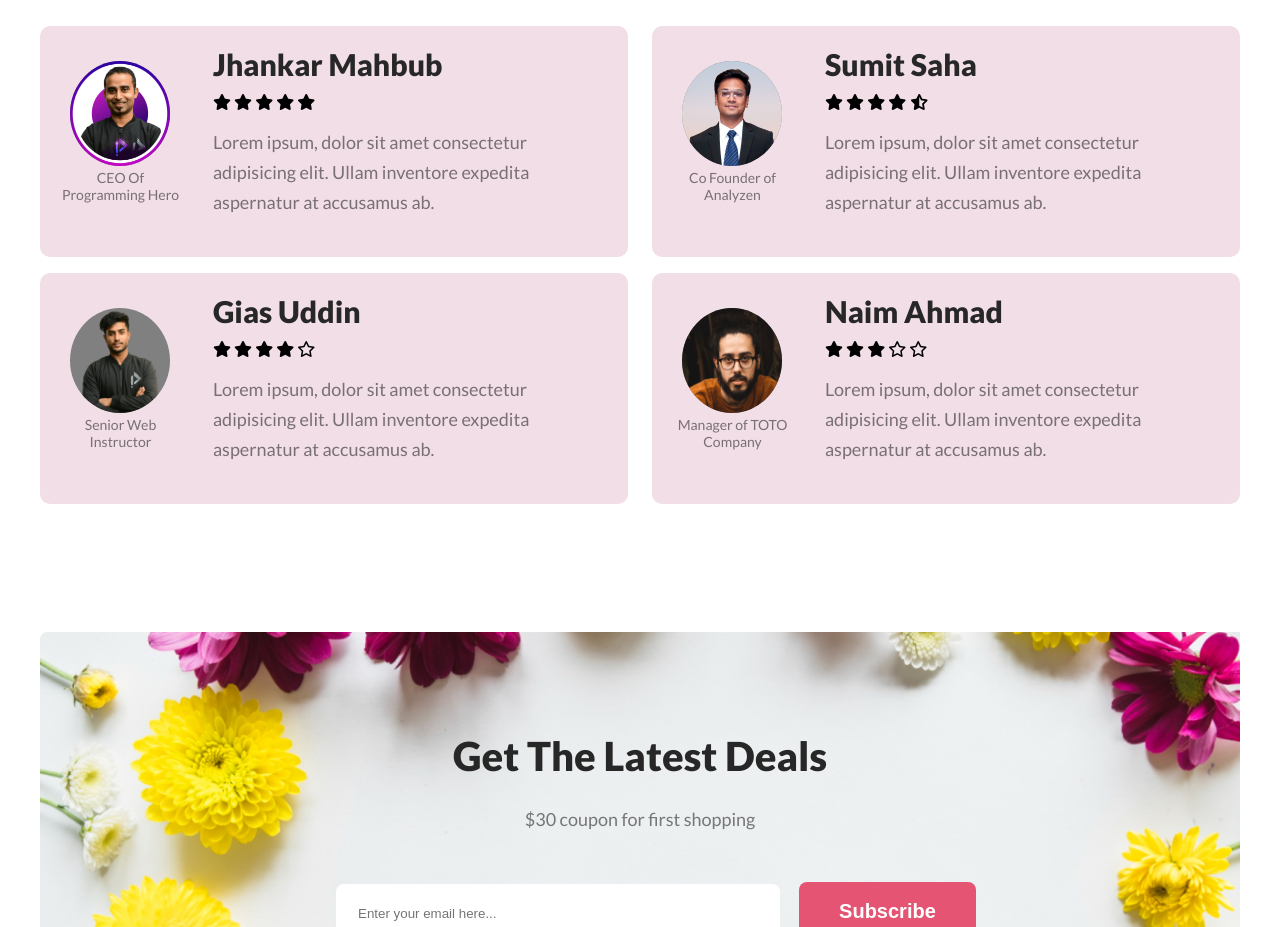
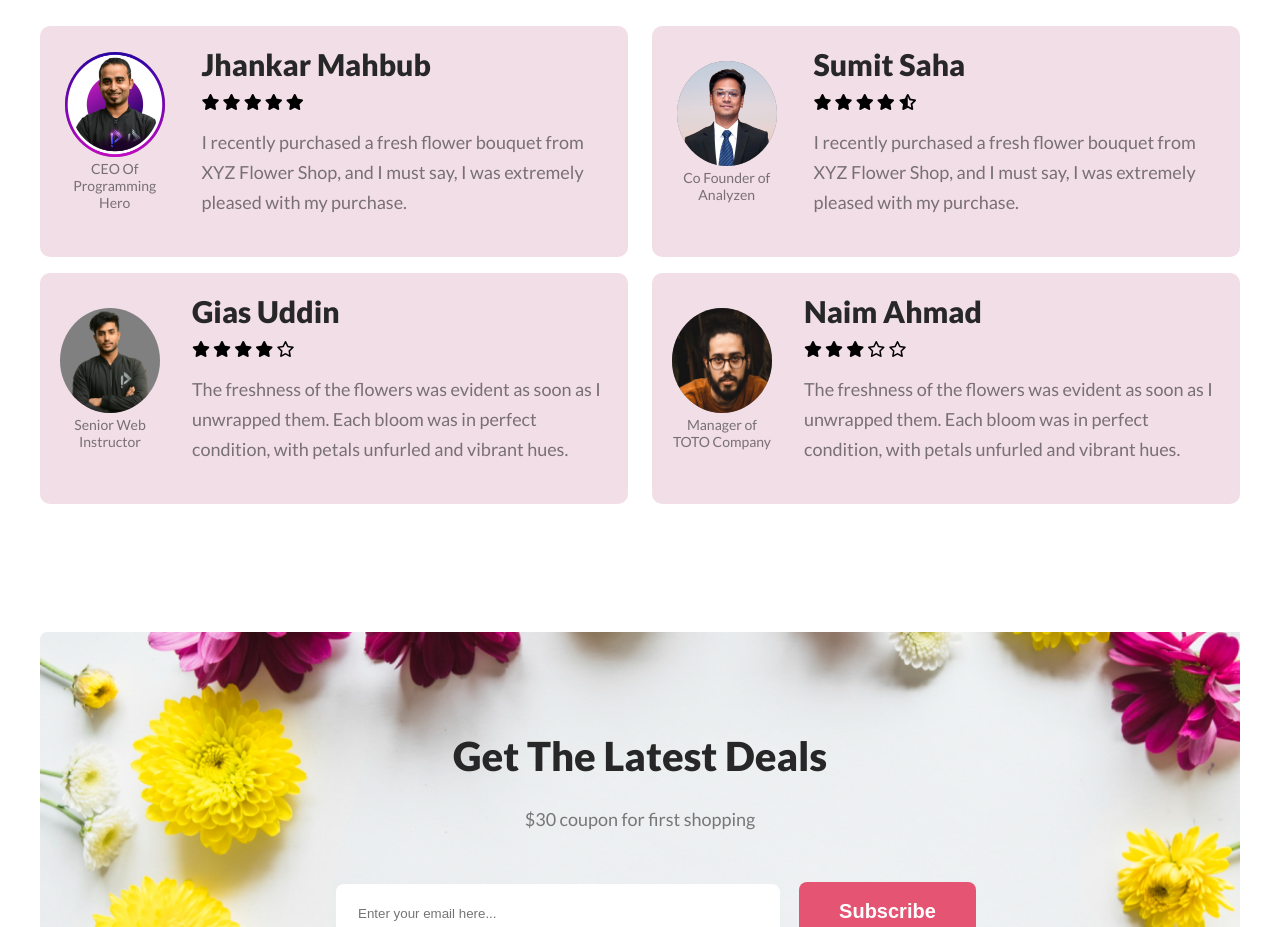
Before and after one commit to Naim-Ahmad/flower-shop, a plain HTML site: page index.html in a window 1280 px wide. Shown: the part 3600-4527 px from the top of the page. Drawn offline with Linux system fonts and the light colour scheme.

Commit message:
finshed the project

```diff
--- a/index.html
+++ b/index.html
@@ -116,8 +116,8 @@
                         <i class="fa-solid fa-star"></i>
                         <i class="fa-solid fa-star"></i>
                     </div>
-                    <p class="customer-feedback description">Lorem ipsum, dolor sit amet consectetur adipisicing elit. Ullam inventore expedita aspernatur at
-                        accusamus ab.</p>
+                    <p class="customer-feedback description">I recently purchased a fresh flower bouquet from XYZ Flower Shop, and I must say, I was extremely pleased with my
+                    purchase.</p>
                    </div>
                 </div>
                 <div class="feedback-box flex-between">
@@ -134,8 +134,8 @@
                             <i class="fa-solid fa-star"></i>
                             <i class="fa-solid fa-star-half-stroke"></i>
                         </div>
-                        <p class="customer-feedback description">Lorem ipsum, dolor sit amet consectetur adipisicing elit. Ullam inventore expedita
-                            aspernatur at accusamus ab. </p>
+                        <p class="customer-feedback description">I recently purchased a fresh flower bouquet from XYZ Flower Shop, and I must say, I was extremely pleased with my
+                        purchase. </p>
                     </div>
                 </div>
                 <div class="feedback-box flex-between">
@@ -152,9 +152,8 @@
                             <i class="fa-solid fa-star"></i>
                             <i class="fa-regular fa-star"></i>
                         </div>
-                        <p class="customer-feedback description">Lorem ipsum, dolor sit amet consectetur adipisicing elit. Ullam
-                            inventore expedita aspernatur at
-                            accusamus ab.</p>
+                        <p class="customer-feedback description">The freshness of the flowers was evident as soon as I unwrapped them. Each bloom was in perfect condition, with petals
+                        unfurled and vibrant hues.</p>
                     </div>
                 </div>
                 <div class="feedback-box flex-between">
@@ -171,9 +170,8 @@
                             <i class="fa-regular fa-star"></i>
                             <i class="fa-regular fa-star"></i>
                         </div>
-                        <p class="customer-feedback description">Lorem ipsum, dolor sit amet consectetur adipisicing elit. Ullam
-                            inventore expedita
-                            aspernatur at accusamus ab. </p>
+                        <p class="customer-feedback description">The freshness of the flowers was evident as soon as I unwrapped them. Each bloom was in perfect condition, with petals
+                        unfurled and vibrant hues. </p>
                     </div>
                 </div>
             </div>
```
